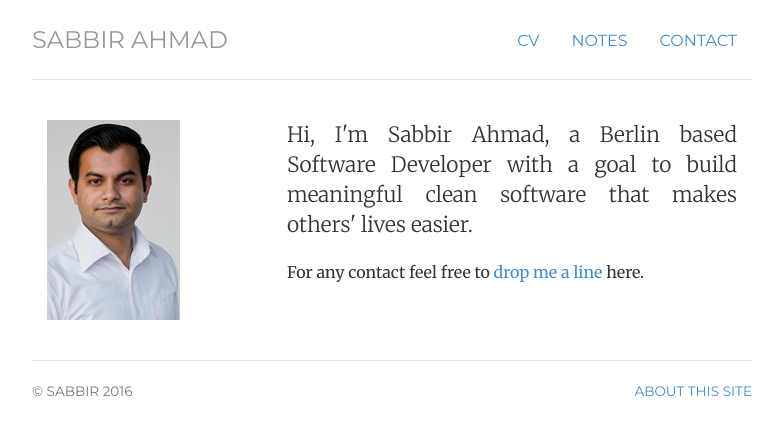
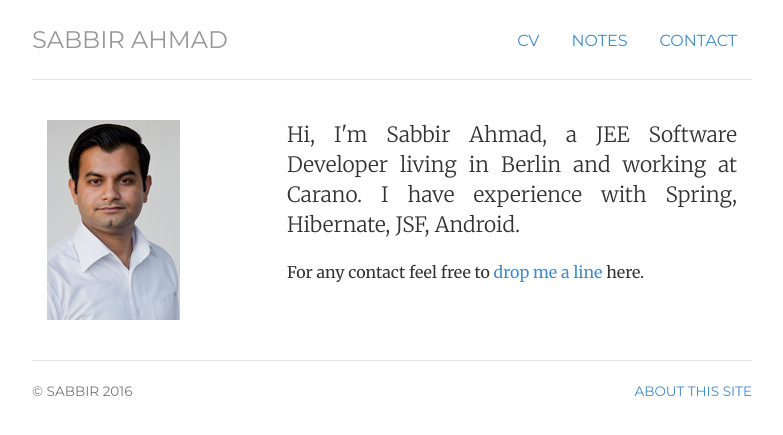
Before and after one commit to muktoshuvro/muktoshuvro.github.io, a Jekyll site: the page built from index.html, in a window 1280 px wide. Shown: the top 435 px of the page, without its empty margins (248-1031 px from the left). Built offline with Jekyll 4.4.1, drawn with Linux system fonts in a browser that asks for light colours.

Commit message:
new update

```diff
--- a/index.html
+++ b/index.html
@@ -12,9 +12,9 @@
 	<img   alt="Sabbir Ahmad" src="img/sabbir.resized.jpg">
 	</div>
 	<div itemscope itemtype="http://data-vocabulary.org/Person" class="col-sm-8">
-	<p class="lead" align="justify">Hi, I'm Sabbir Ahmad, a Berlin based Software Developer
-		with a goal to build meaningful clean software that makes others' lives easier.</p>
-
+	<p class="lead" align="justify">Hi, I'm Sabbir Ahmad, a JEE Software Developer
+		living in Berlin and working at Carano. I have experience with Spring, Hibernate, JSF, Android.
+		</p>
 	<p>For any contact feel free to <a href="contact">drop me a line</a> here.</p>
 	</div>
 </div>
```
